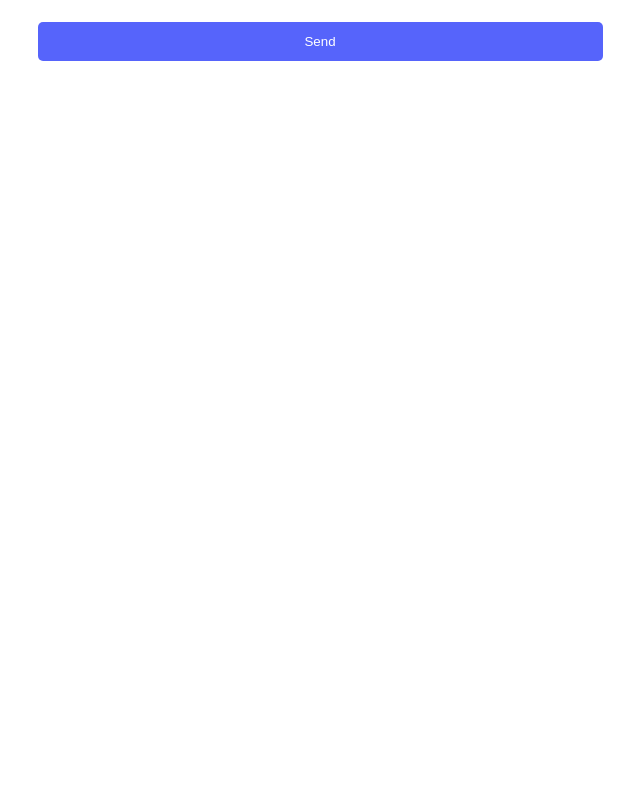
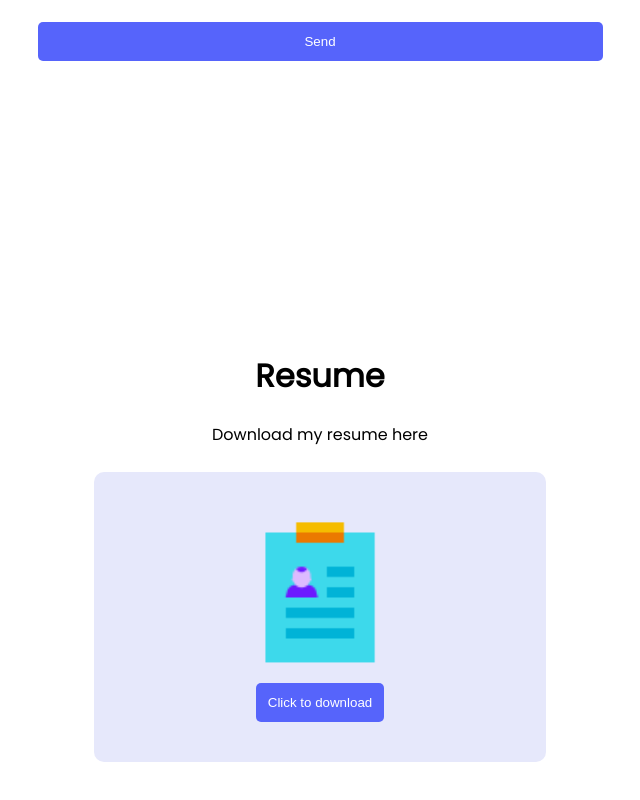
Before and after one commit to rgonsahn/react-portfolio, a React (Create React App) app: page / in a window 1280 px wide. Shown: the part 2724-3524 px from the top of the page, without its empty margins (320-960 px from the left). Before the commit the page ends 2975 px from the top, so only its background shows below. Built offline with nearby package versions, Linux system fonts and the light colour scheme.

Commit message:
added resume

```diff
--- a/src/App.js
+++ b/src/App.js
@@ -4,7 +4,7 @@ import Contact from './components/Contact'
 
 import Header from './components/Header'
 import Portfolio from './components/Portfolio'
-
+import Resume from './components/Resume'
 
 function App() {
   return <div>
@@ -12,6 +12,7 @@ function App() {
     <About />
     <Portfolio />
     <Contact />
+    <Resume />
 
   </div>
 }
```
